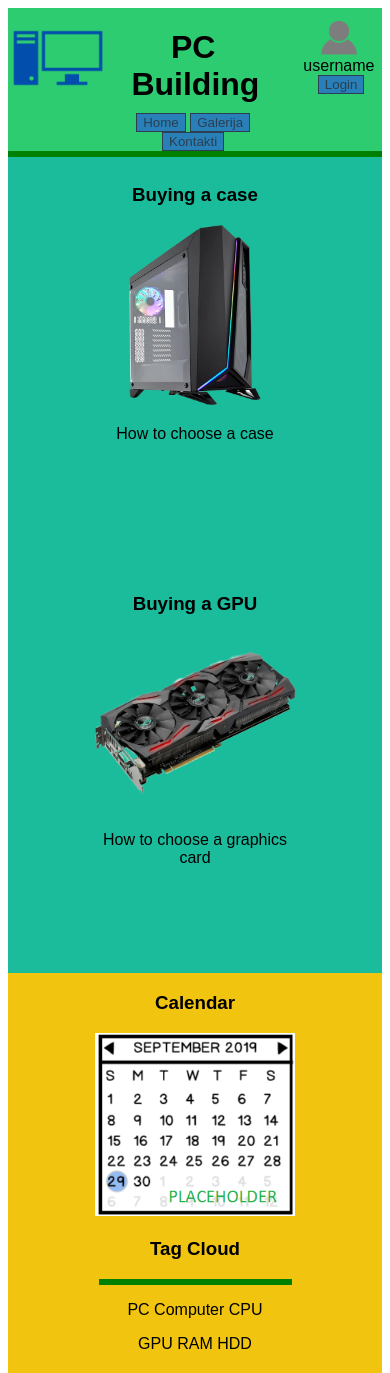
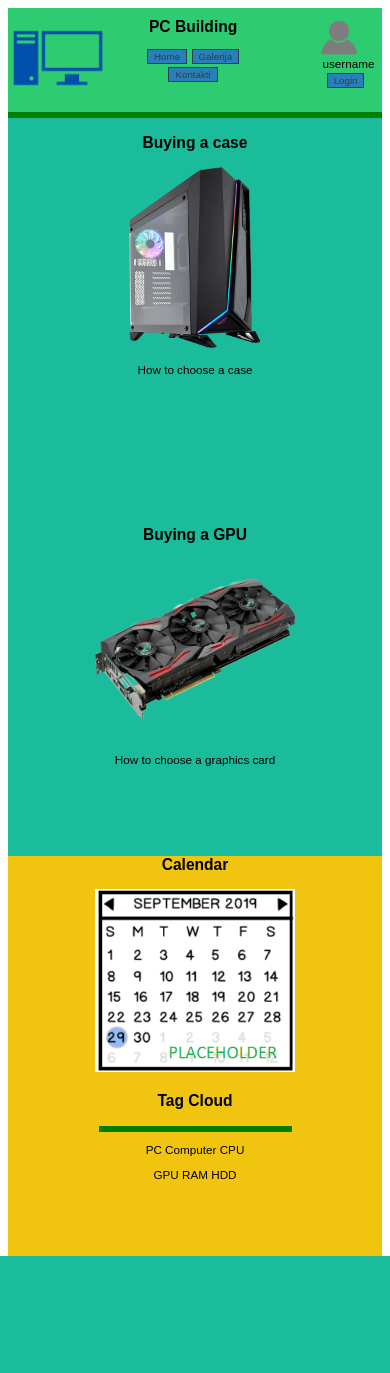
Before and after one commit to jbolozdina/jbolozdina.github.io, a PHP site: page / in a window 390 px wide. After the commit the page ends 1256 px from the top, so only its background shows below. Run offline with PHP 8.4, Linux system fonts and the light colour scheme.

Commit message:
Fixed some issues with adaptive design

```diff
--- a/style.css
+++ b/style.css
@@ -55,8 +55,8 @@ hr{
 #side{
 	background: #f1c40f;
 	float: right;
-	min-width: 300px;
 	text-align: center;
+	width: 300px;
 }
 
 #main{
@@ -73,17 +73,28 @@ hr{
 
 @media (max-width: 690px){
   #side {
-    float: clear;
+    float: none;
     width: 100%;
     height: 400px;
   }
   #main {
+	float: none;
     padding-left: 23%;
 	padding-right: 23%;
     margin-bottom: 100px;
   }
   .vl {
     display: none;
+  }
+  h3, h1{
+	font-size: 14px;
+	font-size: 4vw;
+  }
+  p{
+	font-size: 3vw;
+  }
+  .btn{
+	font-size: 2.5vw;
   }
   img{
 	max-width: 100%;
@@ -98,3 +109,15 @@ hr{
     height: auto;
   }
 }
+
+@media (max-width: 270px){
+  #left{
+	display:none;
+  }
+  #right{
+	display:none;
+  }
+  #header{
+	text-align: center;
+  }
+}
```
